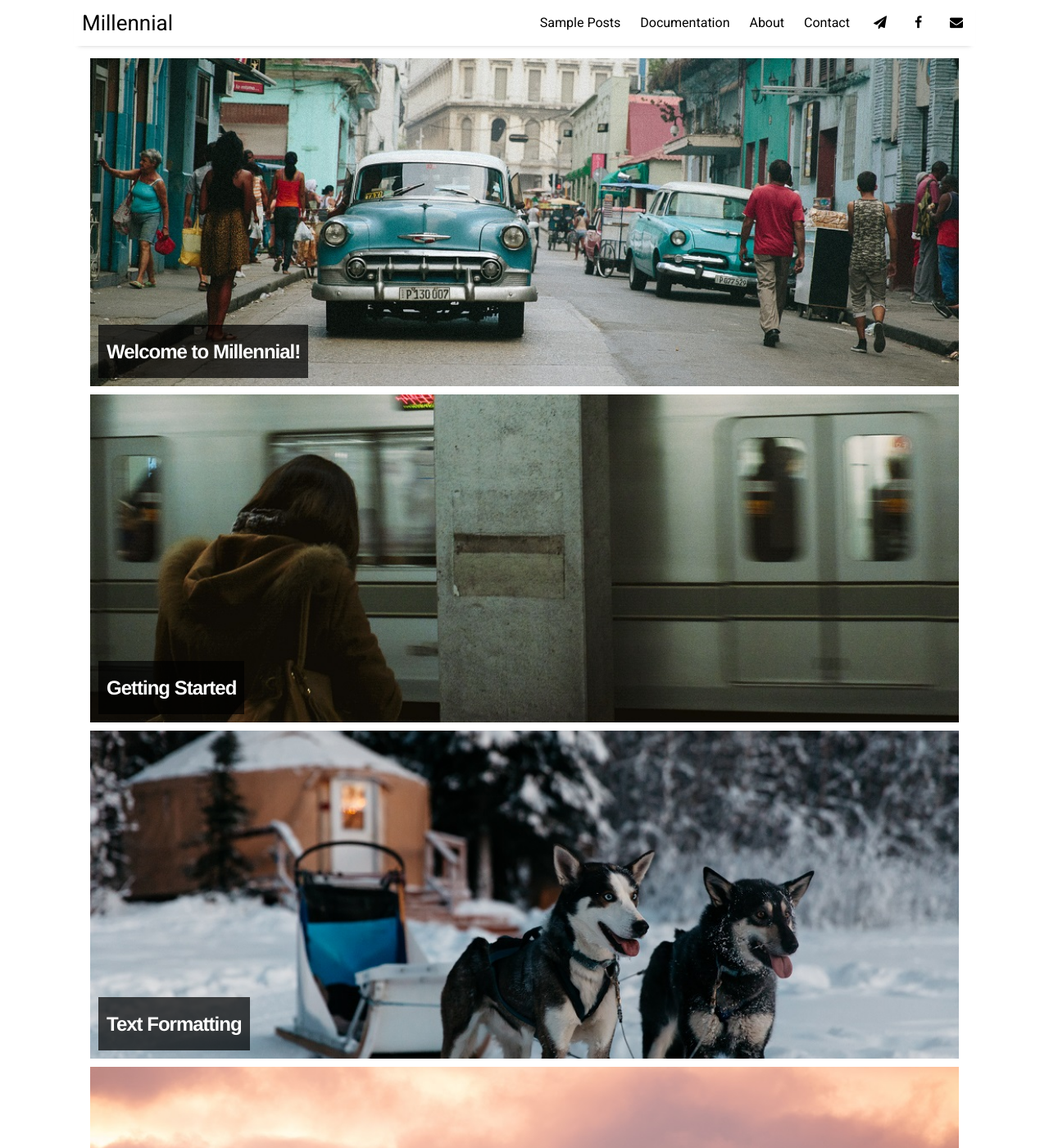
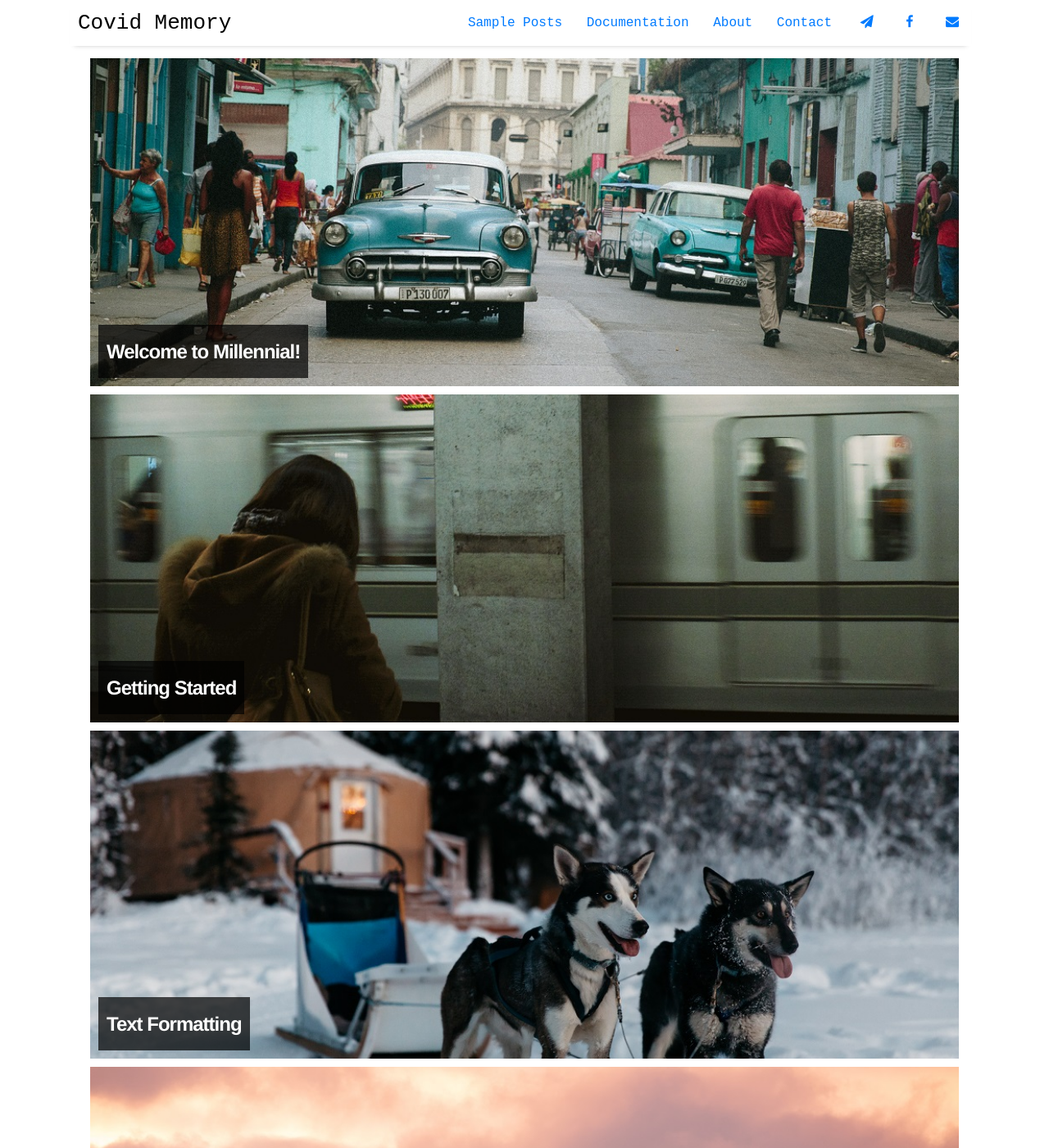
Before and after one commit to MFPNY/covid-19-memory, a Jekyll site: the page built from index.html, in a window 1280 px wide and 1400 px high. Shown: the whole window at 82% size. Built offline with Jekyll 4.4.1, drawn with Linux system fonts in a browser that asks for light colours; nearby versions of some CDN libraries; the list of posts is cut into pages by our own code; some of the changed text lies outside the part shown.

Commit message:
change nav bar style

```diff
--- a/_config.yml
+++ b/_config.yml
@@ -14,9 +14,9 @@ sass:
   style: :nested
 
 # Customise atom feed settings (this is where Jekyll-Feed gets configuration information)
-title:		           "Millennial"
-description:	       "a Jekyll theme for running a blog or publication"
-author:              "Paul Le"
+title: "Covid Memory"
+description: "a place for memory during pandemic"
+author: ""
 
 # RSS 2.0 can be used instead of Atom by uncommenting following two lines
 #feed:
--- a/_includes/head.html
+++ b/_includes/head.html
@@ -23,9 +23,13 @@
   <link rel="stylesheet" href="https://fonts.googleapis.com/css?family=Roboto|Source+Code+Pro">
   <link rel="stylesheet" href="https://cdnjs.cloudflare.com/ajax/libs/font-awesome/4.6.3/css/font-awesome.min.css">
 
+  <link rel="stylesheet" href="https://stackpath.bootstrapcdn.com/bootstrap/4.3.1/css/bootstrap.min.css" integrity="sha384-ggOyR0iXCbMQv3Xipma34MD+dH/1fQ784/j6cY/iJTQUOhcWr7x9JvoRxT2MZw1T" crossorigin="anonymous">
+
   <script type="text/javascript" async
     src="https://cdnjs.cloudflare.com/ajax/libs/mathjax/2.7.5/MathJax.js?config=TeX-MML-AM_CHTML">
   </script>
+
+
 
   <!-- Google Analytics -->
   {% include google-analytics.html %}
--- a/_includes/header.html
+++ b/_includes/header.html
@@ -1,6 +1,7 @@
-<header class="site-header">
+<header class="site-header" style="font-family: 'Courier New', Courier, monospace;">
   <h3 class="site-title">
-    <a href="{{ site.github.url }}/">{{ site.title }}</a>
+    <a style="color:black;" href="{{ site.github.url }}/">{{ site.title }}</a>
+
   </h3>
   <nav class="menu-list">
     {% for item in site.data.settings.menu %}
--- a/_layouts/default.html
+++ b/_layouts/default.html
@@ -13,5 +13,10 @@
   {% include footer.html %}
 </div>
 
+
+<script src="https://code.jquery.com/jquery-3.3.1.slim.min.js" integrity="sha384-q8i/X+965DzO0rT7abK41JStQIAqVgRVzpbzo5smXKp4YfRvH+8abtTE1Pi6jizo" crossorigin="anonymous"></script>
+<script src="https://cdnjs.cloudflare.com/ajax/libs/popper.js/1.14.7/umd/popper.min.js" integrity="sha384-UO2eT0CpHqdSJQ6hJty5KVphtPhzWj9WO1clHTMGa3JDZwrnQq4sF86dIHNDz0W1" crossorigin="anonymous"></script>
+<script src="https://stackpath.bootstrapcdn.com/bootstrap/4.3.1/js/bootstrap.min.js" integrity="sha384-JjSmVgyd0p3pXB1rRibZUAYoIIy6OrQ6VrjIEaFf/nJGzIxFDsf4x0xIM+B07jRM" crossorigin="anonymous"></script>
+
 </body>
 </html>
--- a/assets/css/_sass/_base.scss
+++ b/assets/css/_sass/_base.scss
@@ -15,6 +15,7 @@ dl, dd, ol, ul, figure {
 
 /* Headings */
 h1, h2, h3, h4, h5, h6 {
+
   margin-bottom: .5rem;
   font-weight: bold;
   line-height: 1.25;
@@ -31,6 +32,7 @@ h2 {
 h3 {
   margin-top: 1.5rem;
   font-size: 1.25rem;
+  color: black;
 }
 h4, h5, h6 {
   margin-top: 1rem;
--- a/assets/css/_sass/_header.scss
+++ b/assets/css/_sass/_header.scss
@@ -18,9 +18,11 @@
 }
 .site-header a {
   text-decoration: none;
+  // color: black;
 }
 .site-title {
   font-size: 26px;
+
   font-weight: 400;
   line-height: 56px;
   margin-bottom: 0;
```
